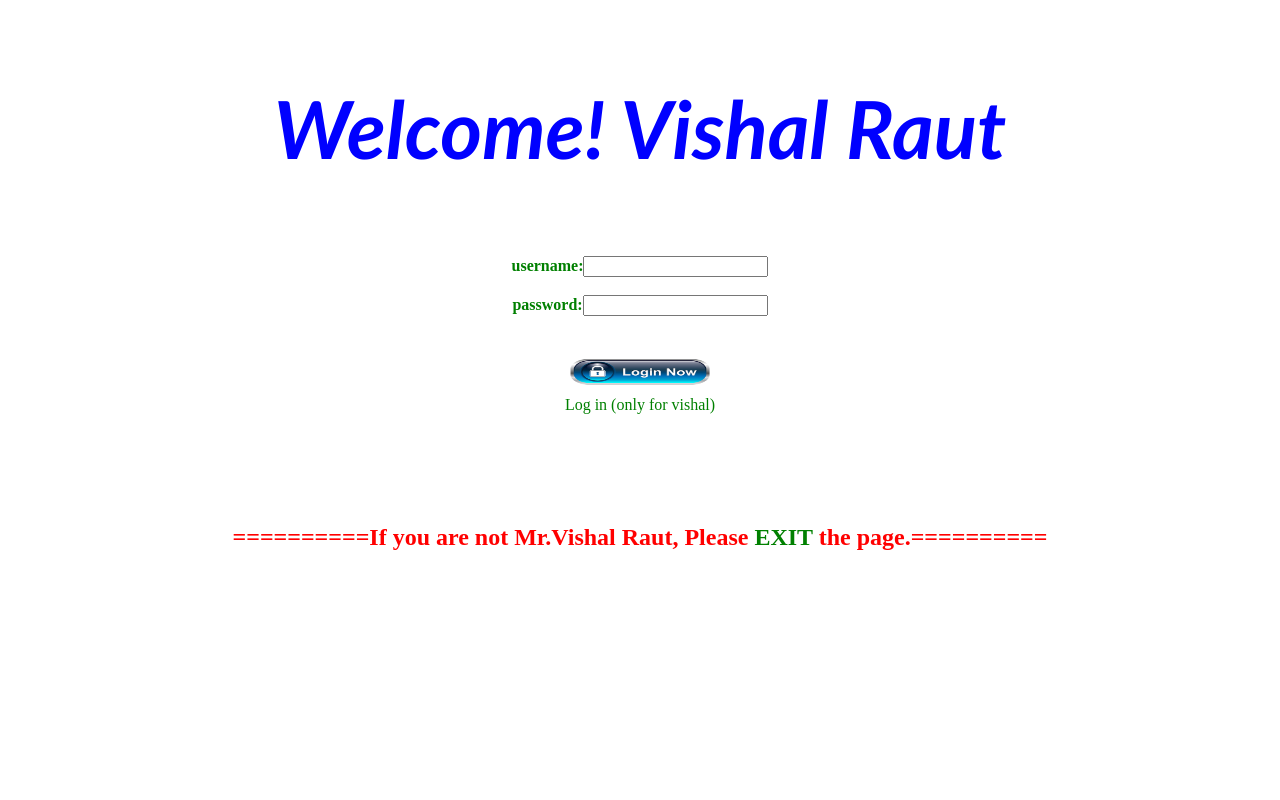
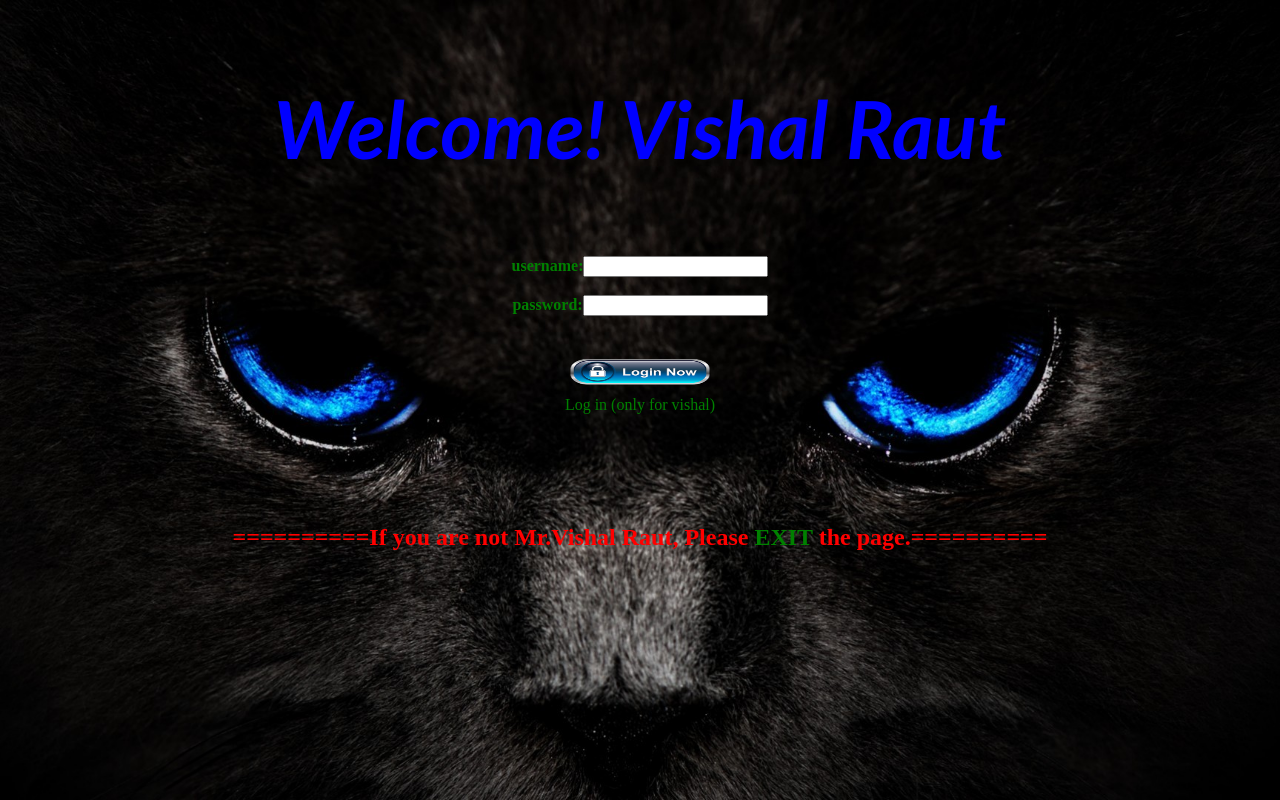
Before and after one commit to vvklr/secureDATA, a PHP site: page / in a window 1280 px wide. Run offline with PHP 8.4, Linux system fonts and the light colour scheme.

Commit message:
Update main.css

```diff
--- a/main.css
+++ b/main.css
@@ -1,7 +1,9 @@
-.bg{
-    background: url("black-cats-wallpaper-hd-animals-blue-eyes-cats-awesome-wallpaper.jpg");
-    background-size: 100% 100%;
-    background-repeat: no-repeat;
+html {
+  background: url("black-cats-wallpaper-hd-animals-blue-eyes-cats-awesome-wallpaper.jpg") no-repeat center center fixed;
+  -webkit-background-size: cover;
+  -moz-background-size: cover;
+  -o-background-size: cover;
+  background-size: cover;
 }
 .p{
 	font:bold italic 24px Gill Sans MT;
```
